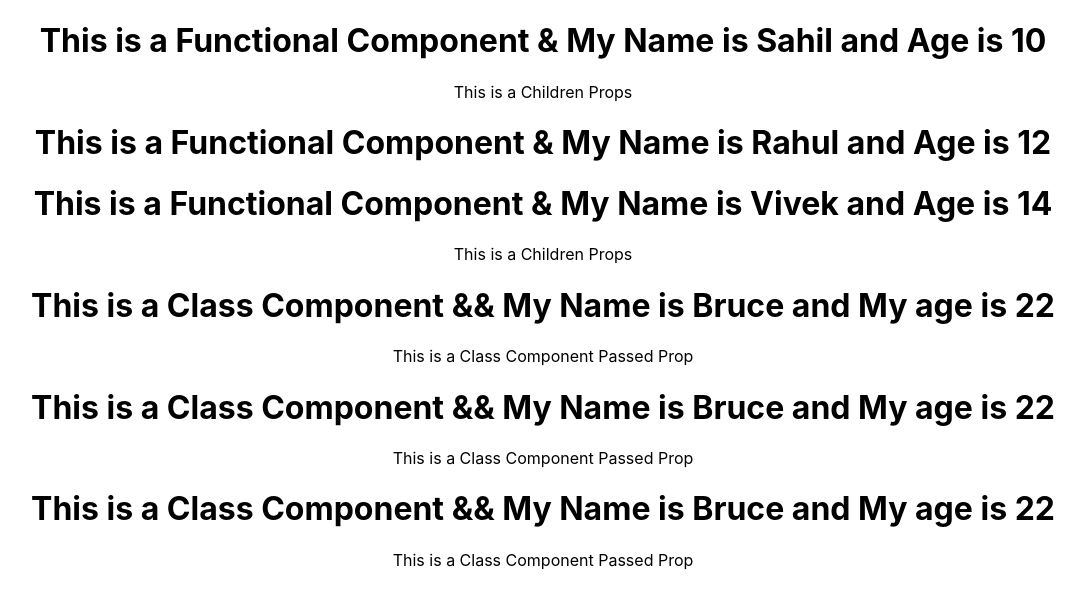
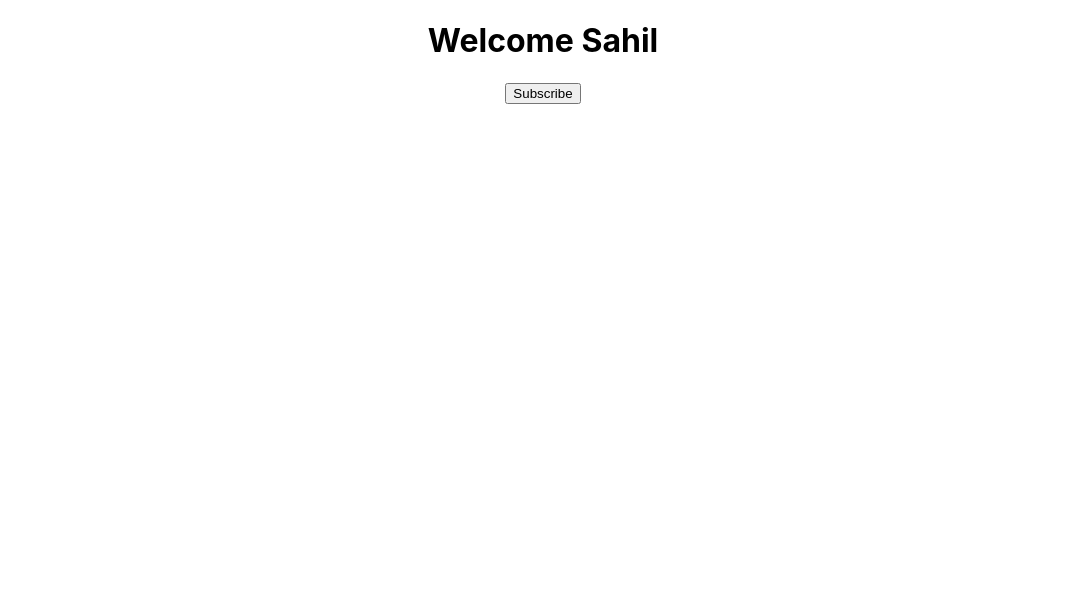
Before and after one commit to sahilm-10/EQ-React, a React (Create React App) app: page / in a window 1280 px wide. Shown: the top 608 px of the page, without its empty margins (97-1182 px from the left). Built offline with nearby package versions, Linux system fonts and the light colour scheme.

Commit message:
ClassComponent State Example Added

```diff
--- a/src/App.js
+++ b/src/App.js
@@ -2,18 +2,20 @@ import './App.css';
 import WelcomeMessage from './Components/FirstClassComponent';
 import GreetMessage from './Components/FirstFunctionalComponent';
 import FullName from './Components/JsxExample';
+import Message from './Components/StateMessage';
 
 function App() {
   return (
     <div className="App">
-      <GreetMessage name = "Sahil" age="10">This is a Children Props</GreetMessage>
+      {/* <GreetMessage name = "Sahil" age="10">This is a Children Props</GreetMessage>
       <GreetMessage name = "Rahul" age="12"></GreetMessage>
       <GreetMessage name = "Vivek" age="14">This is a Children Props</GreetMessage>
 
       <WelcomeMessage name="Bruce" age="22">This is a Class Component Passed Prop</WelcomeMessage>
       <WelcomeMessage name="Bruce" age="22">This is a Class Component Passed Prop</WelcomeMessage>
-      <WelcomeMessage name="Bruce" age="22">This is a Class Component Passed Prop</WelcomeMessage>
+      <WelcomeMessage name="Bruce" age="22">This is a Class Component Passed Prop</WelcomeMessage> */}
 
+    <Message name="Sahil"/>
     </div>
   );
 }
--- /dev/null
+++ b/src/Components/StateMessage.js
@@ -0,0 +1,27 @@
+import React , {Component} from "react";
+
+class Message extends Component{
+
+    constructor(){
+        super();
+        this.state={
+            message:"Welcome"
+        }
+    }
+
+    handleSubscribe(){
+        this.setState({
+            message:"Thanks for Subscribing"
+        })
+    }
+    render(){
+        return(
+            <div>
+                <h1>{this.state.message} {this.props.name}</h1>
+                <button onClick={()=>this.handleSubscribe()}>Subscribe</button>
+            </div>
+        )
+    }
+}
+
+export default Message;
```
